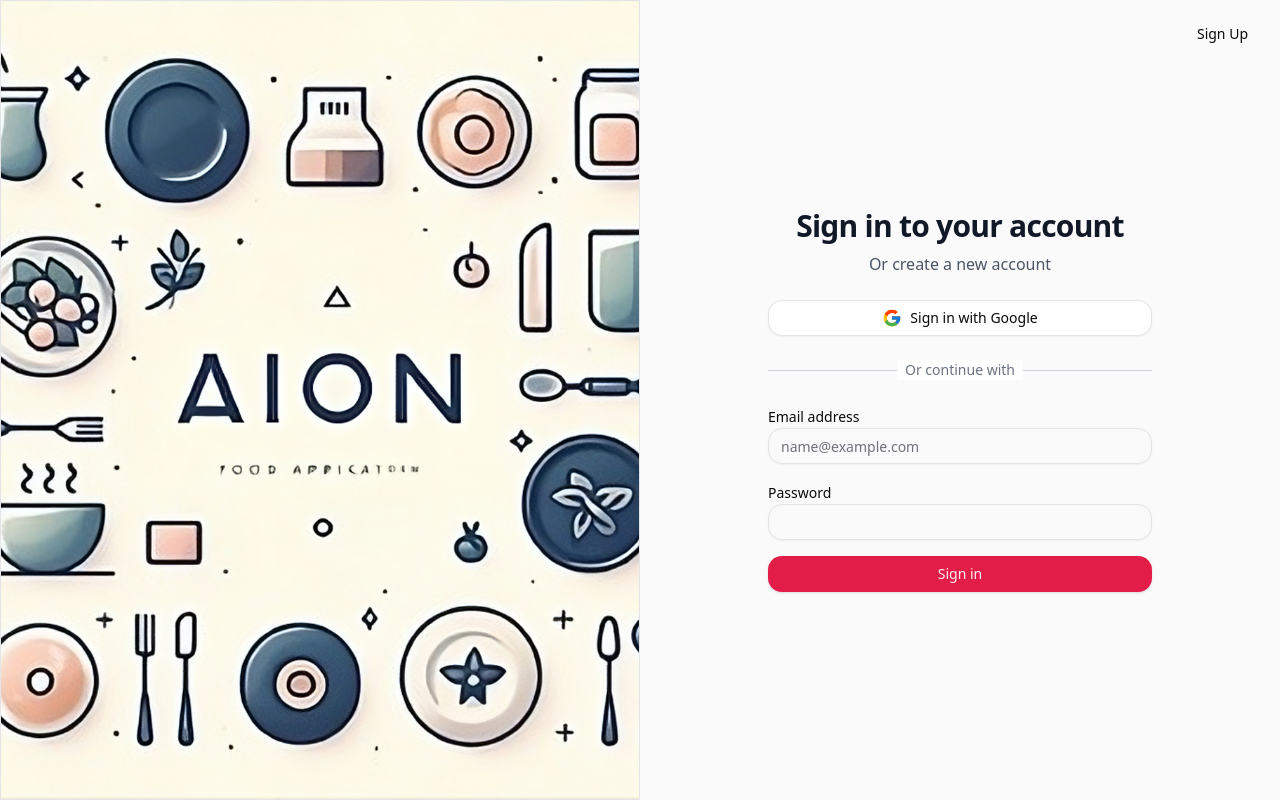
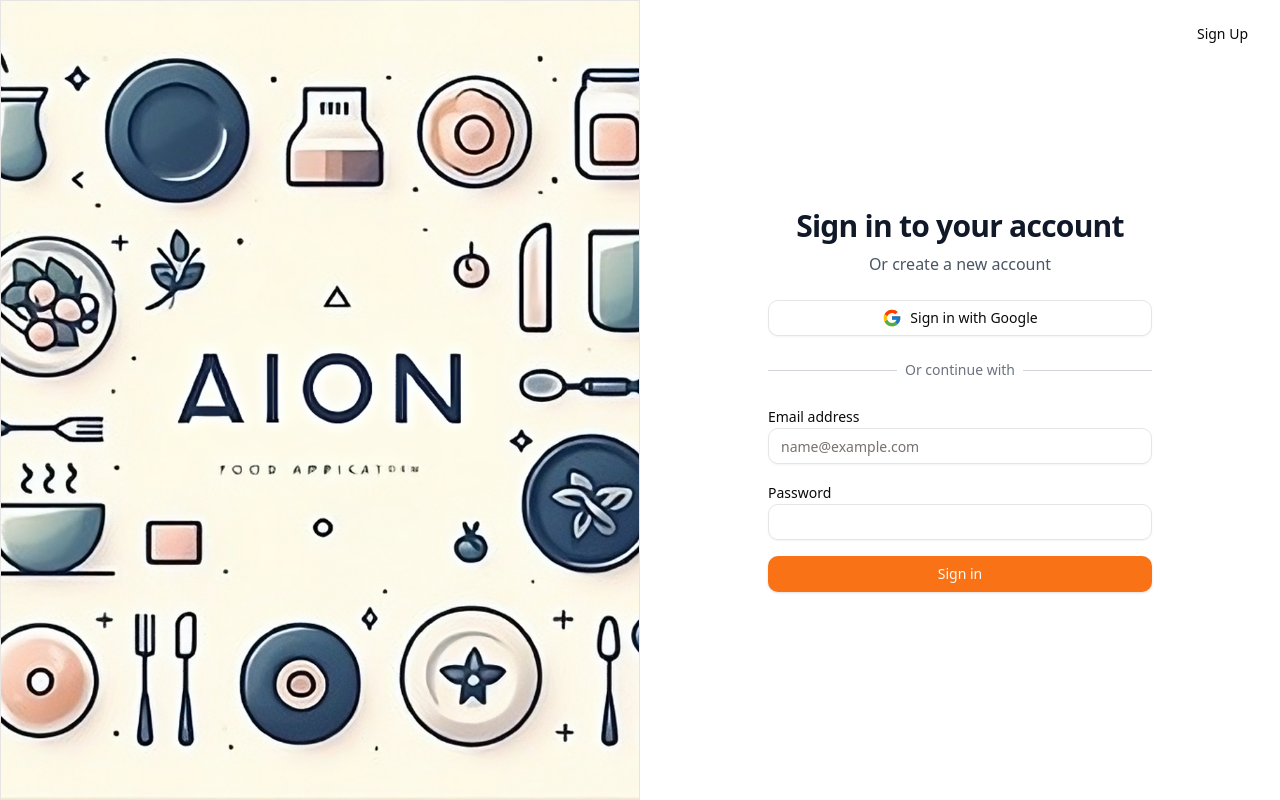
Before and after one commit to flawstick/aionsites-admin, a Next.js app: page /login in a window 1280 px wide. Built offline with nearby package versions, Linux system fonts and the light colour scheme.

Commit message:
Fixing theme

```diff
--- a/src/app/layout.tsx
+++ b/src/app/layout.tsx
@@ -25,7 +25,7 @@
       <head />
       <body
         className={cn(
-          "min-h-screen font-sans bg-muted/40 antialiased",
+          "min-h-screen font-sans antialiased",
           fontSans.variable,
         )}
       >
--- a/src/app/menu/layout.tsx
+++ b/src/app/menu/layout.tsx
@@ -22,9 +22,7 @@
 
 export default function MenuLayout({ children }: RootLayoutProps) {
   return (
-    <body
-      className={cn("bg-muted/40 font-sans antialiased", fontSans.variable)}
-    >
+    <body className={cn("font-sans antialiased", fontSans.variable)}>
       <ThemeProvider>{children}</ThemeProvider>
     </body>
   );
--- a/src/app/orders/layout.tsx
+++ b/src/app/orders/layout.tsx
@@ -23,7 +23,7 @@
 export default function OrdersLayout({ children }: RootLayoutProps) {
   return (
     <body
-      className={cn("bg-muted/40 font-sans antialiased", fontSans.variable)}
+      className={cn("font-sans antialiased", fontSans.variable)}
     >
       <ThemeProvider>{children}</ThemeProvider>
     </body>
--- a/src/styles/globals.css
+++ b/src/styles/globals.css
@@ -5,47 +5,57 @@
 @layer base {
   :root {
     --background: 0 0% 100%;
-    --foreground: 240 10% 3.9%;
+    --foreground: 20 14.3% 4.1%;
     --card: 0 0% 100%;
-    --card-foreground: 240 10% 3.9%;
+    --card-foreground: 20 14.3% 4.1%;
     --popover: 0 0% 100%;
-    --popover-foreground: 240 10% 3.9%;
-    --primary: 346.8 77.2% 49.8%;
-    --primary-foreground: 355.7 100% 97.3%;
-    --secondary: 240 4.8% 95.9%;
-    --secondary-foreground: 240 5.9% 10%;
-    --muted: 240 4.8% 95.9%;
-    --muted-foreground: 240 3.8% 46.1%;
-    --accent: 240 4.8% 95.9%;
-    --accent-foreground: 240 5.9% 10%;
+    --popover-foreground: 20 14.3% 4.1%;
+    --primary: 24.6 95% 53.1%;
+    --primary-foreground: 60 9.1% 97.8%;
+    --secondary: 60 4.8% 95.9%;
+    --secondary-foreground: 24 9.8% 10%;
+    --muted: 60 4.8% 95.9%;
+    --muted-foreground: 25 5.3% 44.7%;
+    --accent: 60 4.8% 95.9%;
+    --accent-foreground: 24 9.8% 10%;
     --destructive: 0 84.2% 60.2%;
-    --destructive-foreground: 0 0% 98%;
-    --border: 240 5.9% 90%;
-    --input: 240 5.9% 90%;
-    --ring: 346.8 77.2% 49.8%;
-    --radius: 1rem;
+    --destructive-foreground: 60 9.1% 97.8%;
+    --border: 20 5.9% 90%;
+    --input: 20 5.9% 90%;
+    --ring: 24.6 95% 53.1%;
+    --radius: 0.75rem;
+    --chart-1: 12 76% 61%;
+    --chart-2: 173 58% 39%;
+    --chart-3: 197 37% 24%;
+    --chart-4: 43 74% 66%;
+    --chart-5: 27 87% 67%;
   }
 
   .dark {
     --background: 20 14.3% 4.1%;
-    --foreground: 0 0% 95%;
-    --card: 24 9.8% 10%;
-    --card-foreground: 0 0% 95%;
-    --popover: 0 0% 9%;
-    --popover-foreground: 0 0% 95%;
-    --primary: 346.8 77.2% 49.8%;
-    --primary-foreground: 355.7 100% 97.3%;
-    --secondary: 240 3.7% 15.9%;
-    --secondary-foreground: 0 0% 98%;
-    --muted: 0 0% 15%;
-    --muted-foreground: 240 5% 64.9%;
+    --foreground: 60 9.1% 97.8%;
+    --card: 20 14.3% 4.1%;
+    --card-foreground: 60 9.1% 97.8%;
+    --popover: 20 14.3% 4.1%;
+    --popover-foreground: 60 9.1% 97.8%;
+    --primary: 20.5 90.2% 48.2%;
+    --primary-foreground: 60 9.1% 97.8%;
+    --secondary: 12 6.5% 15.1%;
+    --secondary-foreground: 60 9.1% 97.8%;
+    --muted: 12 6.5% 15.1%;
+    --muted-foreground: 24 5.4% 63.9%;
     --accent: 12 6.5% 15.1%;
-    --accent-foreground: 0 0% 98%;
-    --destructive: 0 62.8% 30.6%;
-    --destructive-foreground: 0 85.7% 97.3%;
-    --border: 240 3.7% 15.9%;
-    --input: 240 3.7% 15.9%;
-    --ring: 346.8 77.2% 49.8%;
+    --accent-foreground: 60 9.1% 97.8%;
+    --destructive: 0 72.2% 50.6%;
+    --destructive-foreground: 60 9.1% 97.8%;
+    --border: 12 6.5% 15.1%;
+    --input: 12 6.5% 15.1%;
+    --ring: 20.5 90.2% 48.2%;
+    --chart-1: 220 70% 50%;
+    --chart-2: 160 60% 45%;
+    --chart-3: 30 80% 55%;
+    --chart-4: 280 65% 60%;
+    --chart-5: 340 75% 55%;
   }
 }
 
```
